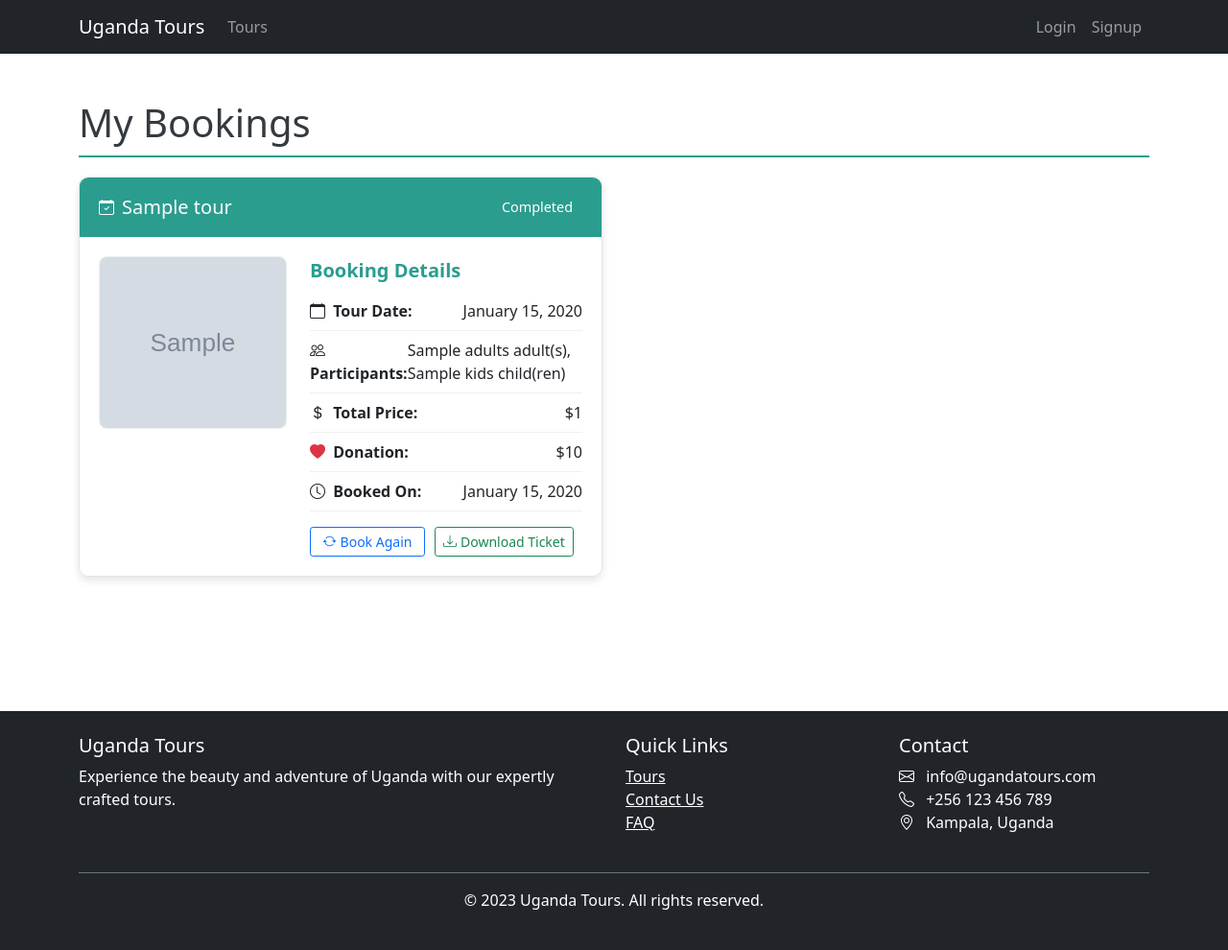
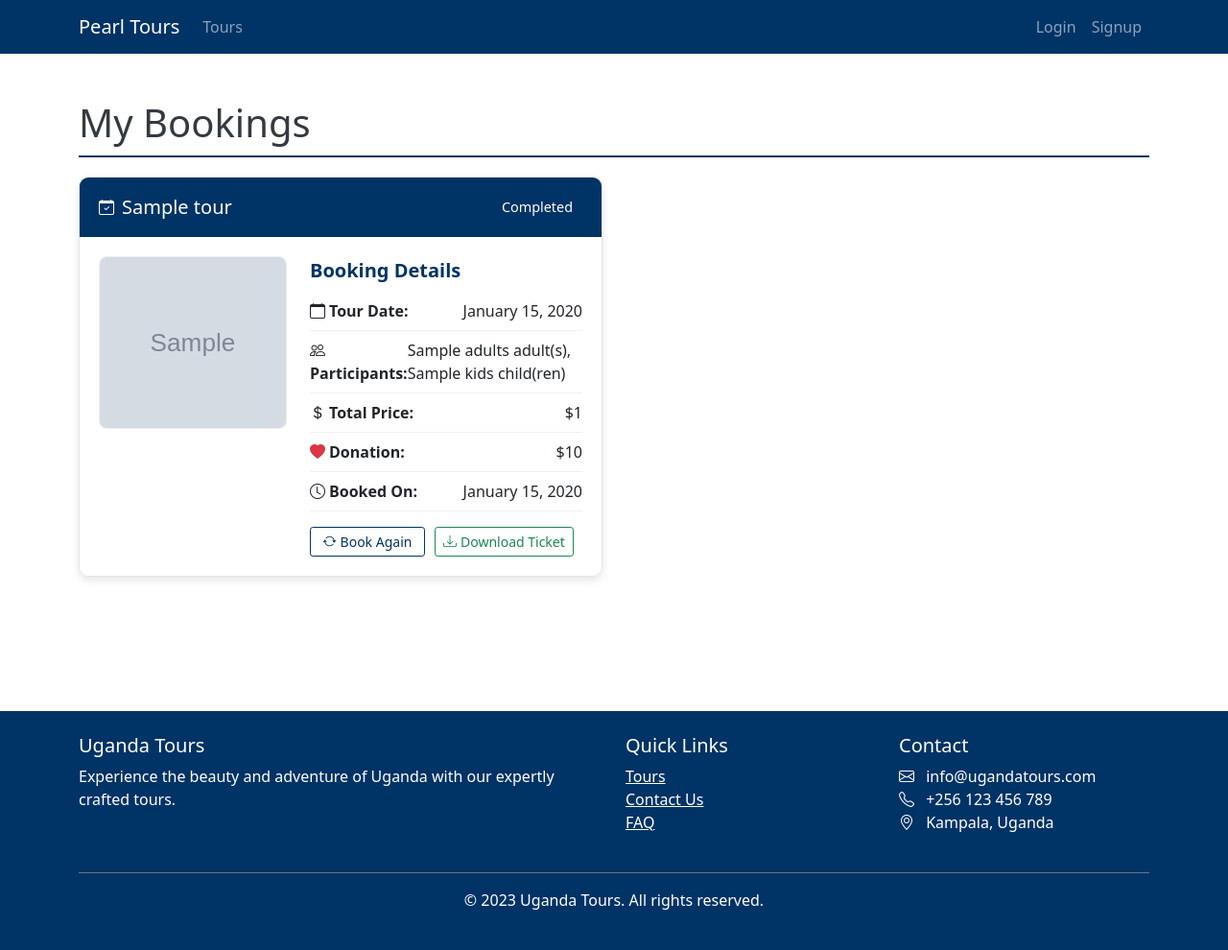
Before and after one commit to Pearl-Tours/First-prototype, a FastAPI app: template app/templates/my_bookings.html in a window 1280 px wide. Shown: the whole page at 96% size. Run offline with FastAPI, Linux system fonts and the light colour scheme; the template is opened without the code that fills it: most values are stand-ins (such as "Sample title", 1, 10 or a date in 2020); grey boxes marked "Sample" are stand-in pictures; some libraries are stand-ins or nearby versions.

Commit message:
my booking page worked on

```diff
--- a/app/templates/my_bookings.html
+++ b/app/templates/my_bookings.html
@@ -1,33 +1,47 @@
 <!DOCTYPE html>
 <html lang="en">
   <head>
-    <meta charset="UTF-8">
-    <meta name="viewport" content="width=device-width, initial-scale=1.0">
+    <meta charset="UTF-8" />
+    <meta name="viewport" content="width=device-width, initial-scale=1.0" />
     <title>{{ title }}</title>
-    <link href="https://cdn.jsdelivr.net/npm/bootstrap@5.1.3/dist/css/bootstrap.min.css" rel="stylesheet">
-    <link href="/static/css/style.css" rel="stylesheet">
-    <link rel="stylesheet" href="https://cdn.jsdelivr.net/npm/bootstrap-icons@1.8.0/font/bootstrap-icons.css">
+    <link
+      href="https://cdn.jsdelivr.net/npm/bootstrap@5.1.3/dist/css/bootstrap.min.css"
+      rel="stylesheet"
+    />
+    <link href="/static/css/style.css" rel="stylesheet" />
+    <link
+      rel="stylesheet"
+      href="https://cdn.jsdelivr.net/npm/bootstrap-icons@1.8.0/font/bootstrap-icons.css"
+    />
     <style>
+      :root {
+        --company-blue: #003366;
+      }
+
       .booking-card {
         border-radius: 10px;
-            box-shadow: 0 4px 8px rgba(0,0,0,0.1);
+        box-shadow: 0 4px 8px rgba(0, 0, 0, 0.1);
         margin-bottom: 20px;
         overflow: hidden;
         transition: transform 0.3s;
-            border: 1px solid rgba(0,0,0,0.1);
+        border: 1px solid rgba(0, 0, 0, 0.1);
       }
+
       .booking-card:hover {
         transform: translateY(-5px);
-            box-shadow: 0 6px 12px rgba(0,0,0,0.15);
+        box-shadow: 0 6px 12px rgba(0, 0, 0, 0.15);
       }
+
       .booking-header {
-            background-color: #2a9d8f;
+        background-color: var(--company-blue);
         color: white;
         padding: 15px 20px;
       }
+
       .booking-body {
         padding: 20px;
       }
+
       .tour-image {
         width: 100%;
         height: 180px;
@@ -35,77 +49,119 @@
         border-radius: 8px;
         border: 1px solid #eee;
       }
+
       .status-badge {
         padding: 5px 10px;
         border-radius: 20px;
         font-size: 0.9rem;
         font-weight: 500;
       }
+
       .status-confirmed {
         background-color: #d4edda;
         color: #155724;
       }
+
       .status-pending {
         background-color: #fff3cd;
         color: #856404;
       }
+
       .status-cancelled {
         background-color: #f8d7da;
         color: #721c24;
       }
+
       .action-buttons {
         display: flex;
         gap: 10px;
         flex-wrap: wrap;
         margin-top: 15px;
       }
+
       .cancellation-note {
         font-size: 0.85rem;
         color: #6c757d;
         margin-top: 5px;
         font-style: italic;
       }
+
       .detail-row {
         margin-bottom: 8px;
         padding-bottom: 8px;
         border-bottom: 1px solid #f0f0f0;
       }
+
       .detail-row:last-child {
         border-bottom: none;
         margin-bottom: 0;
         padding-bottom: 0;
       }
+
       .booking-title {
         font-size: 1.25rem;
         font-weight: 600;
         margin-bottom: 15px;
-            color: #2a9d8f;
+        color: var(--company-blue);
       }
+
       .section-title {
-            border-bottom: 2px solid #2a9d8f;
+        border-bottom: 2px solid var(--company-blue);
         padding-bottom: 10px;
         margin-bottom: 20px;
         color: #343a40;
       }
+
       .no-bookings {
         background-color: #f8f9fa;
         border-radius: 10px;
         padding: 40px 20px;
         text-align: center;
       }
+
+      .btn-primary {
+        background-color: var(--company-blue);
+        border-color: var(--company-blue);
+      }
+
+      .btn-primary:hover {
+        background-color: #002244;
+        border-color: #002244;
+      }
+
+      .btn-outline-primary {
+        color: var(--company-blue);
+        border-color: var(--company-blue);
+      }
+
+      .btn-outline-primary:hover {
+        background-color: var(--company-blue);
+        color: white;
+      }
+
       .btn-action {
         min-width: 120px;
       }
+
       .btn-remove {
         min-width: 120px;
         background-color: #f8d7da;
         border-color: #f5c6cb;
         color: #721c24;
       }
+
       .btn-remove:hover {
         background-color: #e2b3b8;
         border-color: #e2b3b8;
         color: #721c24;
+      }
+
+      footer.bg-dark {
+        background-color: var(--company-blue) !important;
+      }
+
+      .navbar-dark.bg-dark {
+        background-color: var(--company-blue) !important;
       }
     </style>
   </head>
@@ -113,8 +169,13 @@
     <!-- Navigation Bar -->
     <nav class="navbar navbar-expand-lg navbar-dark bg-dark">
       <div class="container">
-            <a class="navbar-brand" href="/">Uganda Tours</a>
-            <button class="navbar-toggler" type="button" data-bs-toggle="collapse" data-bs-target="#navbarNav">
+        <a class="navbar-brand" href="/">Pearl Tours</a>
+        <button
+          class="navbar-toggler"
+          type="button"
+          data-bs-toggle="collapse"
+          data-bs-target="#navbarNav"
+        >
           <span class="navbar-toggler-icon"></span>
         </button>
         <div class="collapse navbar-collapse" id="navbarNav">
@@ -133,8 +194,6 @@
             <li class="nav-item">
               <a class="nav-link active" href="/my-bookings">My Bookings</a>
             </li>
-                    {% endif %}
-                    {% if user %}
             <li class="nav-item">
               <a class="nav-link" href="/logout">Logout</a>
             </li>
@@ -159,38 +218,43 @@
         {% for booking in bookings %}
         <div class="col-lg-6 mb-4">
           <div class="booking-card" id="booking-card-{{ booking.id }}">
-                        <div class="booking-header d-flex justify-content-between align-items-center">
+            <div
+              class="booking-header d-flex justify-content-between align-items-center"
+            >
               <div class="d-flex align-items-center">
                 <i class="bi bi-calendar-check me-2"></i>
                 <h5 class="mb-0">{{ booking.tour.title }}</h5>
               </div>
-                            <span class="status-badge status-{{ booking.payment_status|lower }}">
-                                {{ booking.payment_status|capitalize }}
-                            </span>
+              <span
+                class="status-badge status-{{ booking.payment_status|lower }}"
+                >{{ booking.payment_status|capitalize }}</span
+              >
             </div>
-
             <div class="booking-body">
               <div class="row">
                 <div class="col-md-5 mb-3 mb-md-0">
                   {% if booking.tour.images %}
-                                        <img src="{{ booking.tour.images[0].image_url }}"
+                  <img
+                    src="{{ booking.tour.images[0].image_url }}"
                     alt="{{ booking.tour.title }}"
-                                             class="tour-image">
+                    class="tour-image"
+                  />
                   {% else %}
-                                        <img src="/static/images/default-tour.jpg"
+                  <img
+                    src="/static/images/default-tour.jpg"
                     alt="Default tour image"
-                                             class="tour-image">
+                    class="tour-image"
+                  />
                   {% endif %}
                 </div>
-
                 <div class="col-md-7">
                   <div class="booking-title">Booking Details</div>
 
                   <div class="detail-row">
                     <div class="d-flex justify-content-between">
                       <div>
-                                                <i class="bi bi-calendar me-1"></i>
-                                                <strong>Tour Date:</strong>
+                        <i class="bi bi-calendar me-1"></i
+                        ><strong>Tour Date:</strong>
                       </div>
                       <div>{{ booking.tour_date.strftime('%B %d, %Y') }}</div>
                     </div>
@@ -199,12 +263,12 @@
                   <div class="detail-row">
                     <div class="d-flex justify-content-between">
                       <div>
-                                                <i class="bi bi-people me-1"></i>
-                                                <strong>Participants:</strong>
+                        <i class="bi bi-people me-1"></i
+                        ><strong>Participants:</strong>
                       </div>
                       <div>
-                                                {{ booking.adults }} adult(s),
-                                                {{ booking.kids }} child(ren)
+                        {{ booking.adults }} adult(s), {{ booking.kids }}
+                        child(ren)
                       </div>
                     </div>
                   </div>
@@ -212,18 +276,19 @@
                   <div class="detail-row">
                     <div class="d-flex justify-content-between">
                       <div>
-                                                <i class="bi bi-currency-dollar me-1"></i>
-                                                <strong>Total Price:</strong>
+                        <i class="bi bi-currency-dollar me-1"></i
+                        ><strong>Total Price:</strong>
                       </div>
                       <div>${{ booking.total_price|round(2) }}</div>
                     </div>
                   </div>
+
                   {% if booking.donation %}
                   <div class="detail-row">
                     <div class="d-flex justify-content-between">
                       <div>
-            <i class="bi bi-heart-fill me-1 text-danger"></i>
-            <strong>Donation:</strong>
+                        <i class="bi bi-heart-fill me-1 text-danger"></i
+                        ><strong>Donation:</strong>
                       </div>
                       <div>${{ booking.donation|round(2) }}</div>
                     </div>
@@ -233,8 +298,8 @@
                   <div class="detail-row">
                     <div class="d-flex justify-content-between">
                       <div>
-                                                <i class="bi bi-clock me-1"></i>
-                                                <strong>Booked On:</strong>
+                        <i class="bi bi-clock me-1"></i
+                        ><strong>Booked On:</strong>
                       </div>
                       <div>{{ booking.created_at.strftime('%B %d, %Y') }}</div>
                     </div>
@@ -244,48 +309,58 @@
                   <div class="detail-row">
                     <div class="d-flex justify-content-between">
                       <div>
-                                                <i class="bi bi-x-circle me-1"></i>
-                                                <strong>Cancelled On:</strong>
+                        <i class="bi bi-x-circle me-1"></i
+                        ><strong>Cancelled On:</strong>
                       </div>
                       <div>
-                                                {% if booking.cancelled_at %}
-                                                    {{ booking.cancelled_at.strftime('%B %d, %Y') }}
-                                                {% else %}
-                                                    Not available
-                                                {% endif %}
+                        {% if booking.cancelled_at %}{{
+                        booking.cancelled_at.strftime('%B %d, %Y') }}{% else
+                        %}Not available{% endif %}
                       </div>
                     </div>
                   </div>
                   {% endif %}
 
                   <div class="action-buttons mt-3">
-                                        <a href="/book/{{ booking.tour.id }}"
-                                           class="btn btn-sm btn-outline-primary btn-action">
+                    <a
+                      href="/book/{{ booking.tour.id }}"
+                      class="btn btn-sm btn-outline-primary btn-action"
+                    >
                       <i class="bi bi-arrow-repeat me-1"></i>Book Again
                     </a>
 
                     {% if booking.payment_status == 'completed' %}
-                                        <button onclick="downloadTicket({{ booking.id }})"
-                                                class="btn btn-sm btn-outline-success btn-action">
+                    <button
+                      onclick="downloadTicket({{ booking.id }})"
+                      class="btn btn-sm btn-outline-success btn-action"
+                    >
                       <i class="bi bi-download me-1"></i>Download Ticket
                     </button>
-                                        {% endif %}
-
-                                        {% if booking.payment_status in ['completed', 'pending'] and booking.tour_date > current_datetime %}
-                                        <form action="/cancel-booking/{{ booking.id }}" method="post">
-                                            <button type="submit" class="btn btn-sm btn-outline-danger btn-action">
+                    {% endif %} {% if booking.payment_status in ['completed',
+                    'pending'] and booking.tour_date > current_datetime %}
+                    <form
+                      action="/cancel-booking/{{ booking.id }}"
+                      method="post"
+                    >
+                      <button
+                        type="submit"
+                        class="btn btn-sm btn-outline-danger btn-action"
+                      >
                         <i class="bi bi-x-circle me-1"></i>Cancel Booking
                       </button>
                       <div class="cancellation-note">
                         Cancel up to 24 hours before tour
                       </div>
                     </form>
-                                        {% endif %}
-
-                                        <!-- NEW: Remove button for cancelled bookings -->
-                                        {% if booking.payment_status == 'cancelled' %}
-                                        <form action="/delete-booking/{{ booking.id }}" method="post">
-                                            <button type="submit" class="btn btn-sm btn-remove btn-action">
+                    {% endif %} {% if booking.payment_status == 'cancelled' %}
+                    <form
+                      action="/delete-booking/{{ booking.id }}"
+                      method="post"
+                    >
+                      <button
+                        type="submit"
+                        class="btn btn-sm btn-remove btn-action"
+                      >
                         <i class="bi bi-trash me-1"></i>Remove
                       </button>
                     </form>
@@ -301,10 +376,15 @@
       {% else %}
       <div class="no-bookings">
         <div class="mb-4">
-                    <i class="bi bi-calendar-x" style="font-size: 4rem; color: #6c757d;"></i>
+          <i
+            class="bi bi-calendar-x"
+            style="font-size: 4rem; color: #6c757d"
+          ></i>
         </div>
         <h2 class="mb-3">You haven't made any bookings yet</h2>
-                <p class="lead mb-4">Explore our amazing tours and book your next adventure!</p>
+        <p class="lead mb-4">
+          Explore our amazing tours and book your next adventure!
+        </p>
         <a href="/tours" class="btn btn-primary btn-lg">
           <i class="bi bi-compass me-2"></i>Browse Available Tours
         </a>
@@ -317,7 +397,10 @@
         <div class="row">
           <div class="col-md-6 mb-3 mb-md-0">
             <h5>Uganda Tours</h5>
-                    <p>Experience the beauty and adventure of Uganda with our expertly crafted tours.</p>
+            <p>
+              Experience the beauty and adventure of Uganda with our expertly
+              crafted tours.
+            </p>
           </div>
           <div class="col-md-3 mb-3 mb-md-0">
             <h5>Quick Links</h5>
@@ -342,35 +425,38 @@
       </div>
     </footer>
 
-    <!-- JS libraries -->
     <script src="https://cdn.jsdelivr.net/npm/bootstrap@5.1.3/dist/js/bootstrap.bundle.min.js"></script>
     <script src="https://cdnjs.cloudflare.com/ajax/libs/html2pdf.js/0.10.1/html2pdf.bundle.min.js"></script>
     <script>
       function downloadTicket(bookingId) {
         const element = document.getElementById(`booking-card-${bookingId}`);
         const opt = {
-                margin:       0.3,
-                filename:     `ticket_${bookingId}.pdf`,
-                image:        { type: 'jpeg', quality: 0.98 },
-                html2canvas:  { scale: 2 },
-                jsPDF:        { unit: 'in', format: 'letter', orientation: 'portrait' }
+          margin: 0.3,
+          filename: `ticket_${bookingId}.pdf`,
+          image: { type: "jpeg", quality: 0.98 },
+          html2canvas: { scale: 2 },
+          jsPDF: { unit: "in", format: "letter", orientation: "portrait" },
         };
         html2pdf().set(opt).from(element).save();
       }
 
-        // Add confirmation for cancellation
-        document.querySelectorAll('.btn-outline-danger').forEach(button => {
-            button.addEventListener('click', function(e) {
-                if (!confirm('Are you sure you want to cancel this booking?')) {
+      document.querySelectorAll(".btn-outline-danger").forEach((button) => {
+        button.addEventListener("click", function (e) {
+          if (!confirm("Are you sure you want to cancel this booking?")) {
             e.preventDefault();
           }
         });
       });
 
-        // NEW: Add confirmation for delete action
-        document.querySelectorAll('form[action^="/delete-booking"]').forEach(form => {
-            form.addEventListener('submit', function(e) {
-                if (!confirm('Are you sure you want to permanently remove this booking from your history?')) {
+      document
+        .querySelectorAll('form[action^="/delete-booking"]')
+        .forEach((form) => {
+          form.addEventListener("submit", function (e) {
+            if (
+              !confirm(
+                "Are you sure you want to permanently remove this booking from your history?"
+              )
+            ) {
               e.preventDefault();
             }
           });
```
Lines whose indentation alone changed are shown as unchanged.
